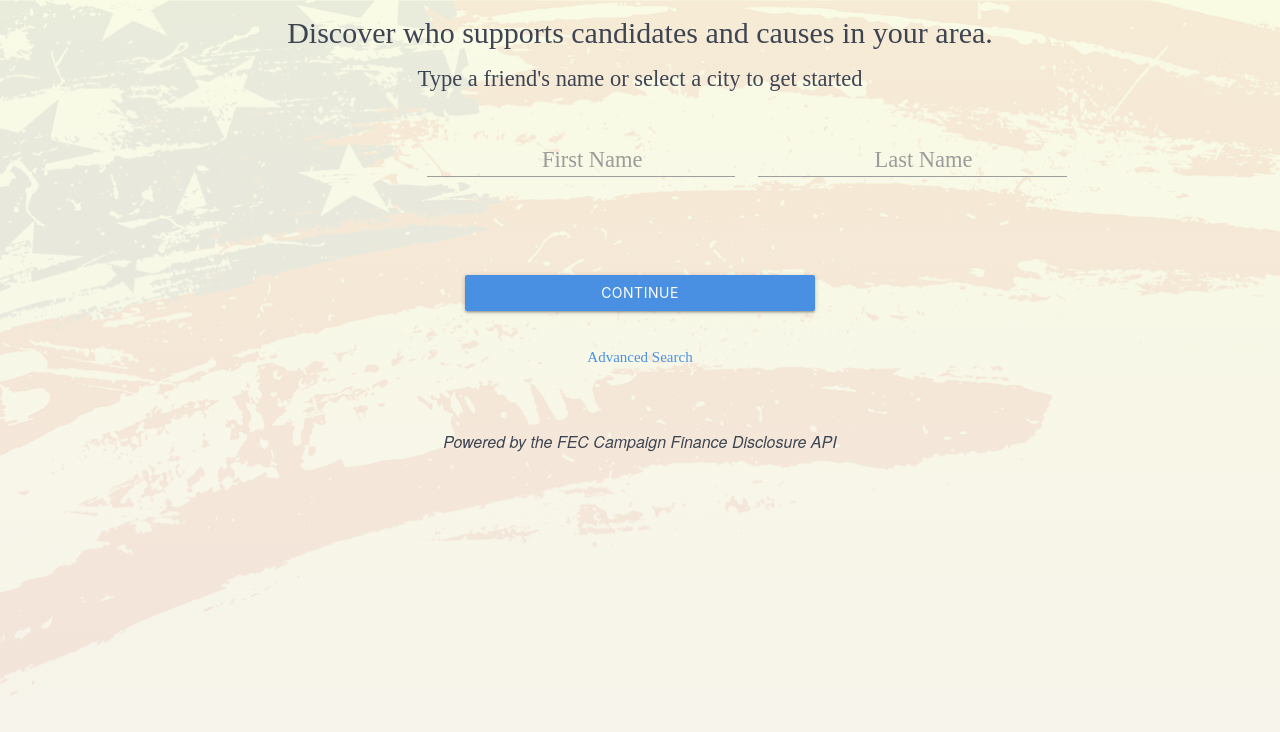
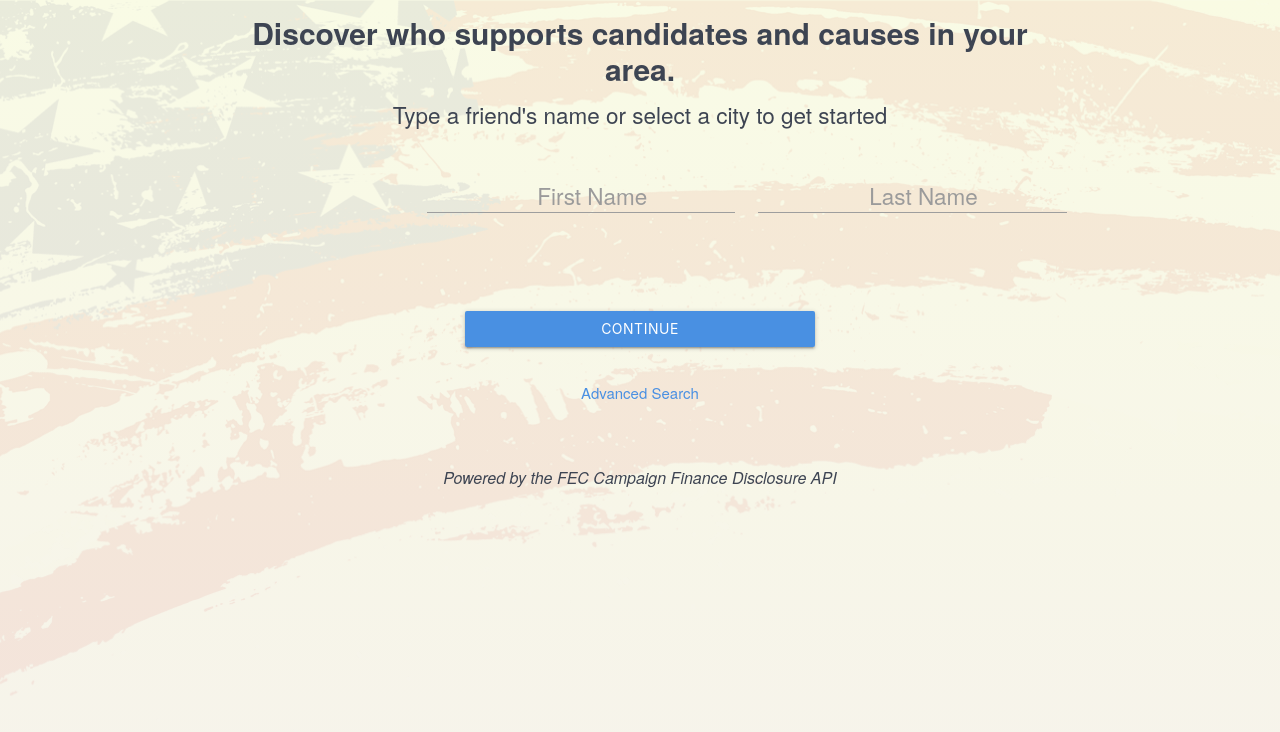
Before and after one commit to tcookson0805/Campaign_Donors, a website: page client/index.html in a window 1280 px wide. Drawn offline with nearby package versions, Linux system fonts and the light colour scheme; some packages are replaced by stand-ins of ours.

Commit message:
refactored fonts

```diff
--- a/client/css/main.css
+++ b/client/css/main.css
@@ -5,6 +5,7 @@
 html, body {
   height: 100%;
   overflow: auto;
+  font-family: HelveticaNeue, Helvetica, Arial, sans-serif;
 }
 
 body {
@@ -50,7 +51,7 @@ header {
 }
 
 .headline {
-  font-family: HelveticaNeue-Bold;
+  font-weight: bold;
   font-size: 3rem;
   text-align: center;
   color: #3d4452;
@@ -59,7 +60,6 @@ header {
 }
 
 .headline-text {
-  font-family: HelveticaNeue-Light;
   font-size: 2em;
   text-align: center;
   color: #3d4452;
@@ -118,7 +118,6 @@ section {
 }
 
 .input-field label {
-  font-family: HelveticaNeue-Light;
   color: #9b9b9b;
   font-size: 2em;
   top: 0em;
@@ -176,7 +175,6 @@ ul.dropdown-content.select-dropdown li span {
   font-size: 2em;
   text-align: left;
   color: #3d4452;
-  font-family: HelveticaNeue-Light;
 }
 
 .search_input .select-wrapper input.select-dropdown {
@@ -186,7 +184,6 @@ ul.dropdown-content.select-dropdown li span {
 
 .search_advanced {
   text-align: center;
-  font-family: HelveticaNeue-Light;
   color: #4a90e2;
   cursor: pointer;
   font-size: 1em;
@@ -209,7 +206,6 @@ button:focus {
 }
 
 .disclaimer {
-  font-family: HelveticaNeue;
   font-size: 16px;
   font-weight: 300;
   font-style: italic;
@@ -231,11 +227,10 @@ button:focus {
 }
 
 .results thead > tr th {
-  font-family: HelveticaNeue-Bold
+  font-weight: bold;
 }
 
 .results tbody > tr td {
-  font-family: HelveticaNeue;
 }
 
 .result_name {
```
